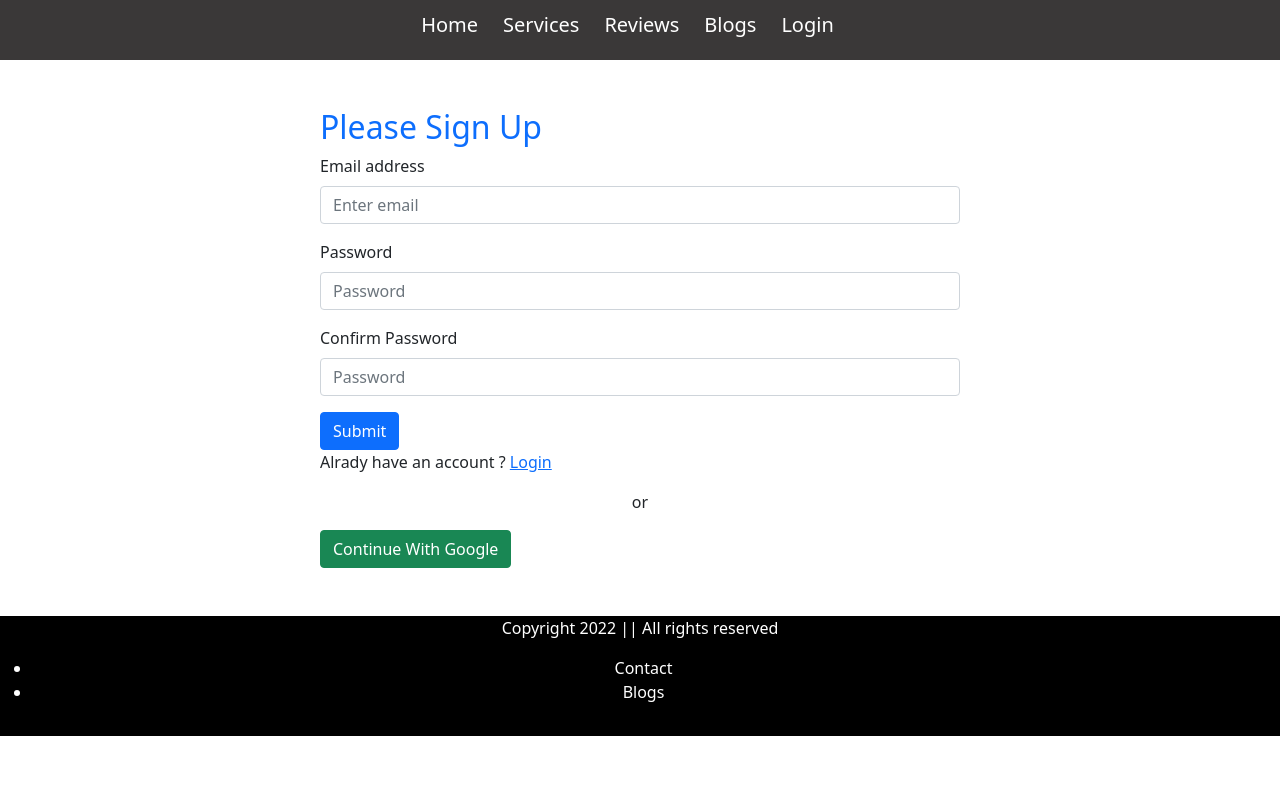
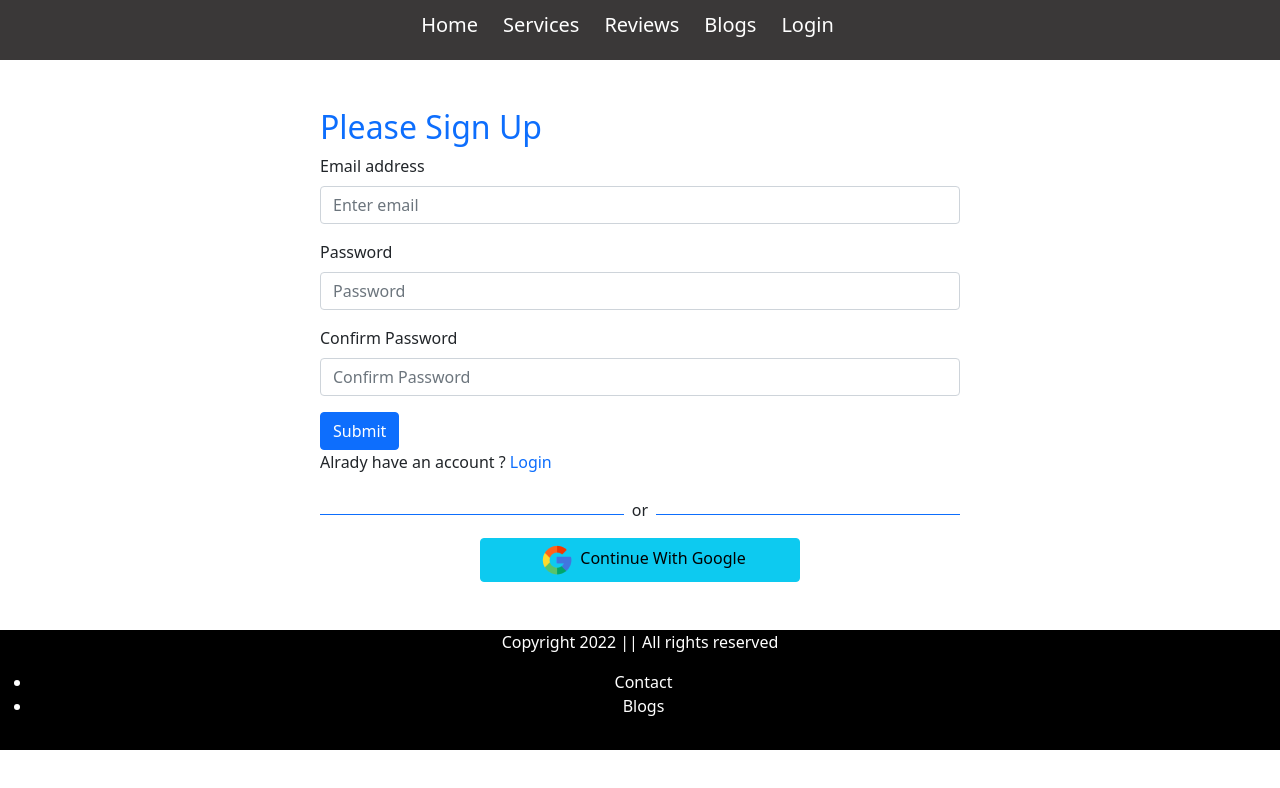
Before and after one commit to shahed5358/wedding-photographer, a React (Create React App) app: page /signup in a window 1280 px wide. Shown: the top 788 px of the page. Built offline with nearby package versions, Linux system fonts and the light colour scheme; no server answers.

Commit message:
login and signup form updated

```diff
--- a/src/App.js
+++ b/src/App.js
@@ -13,6 +13,7 @@ import NotFound from './Components/NotFound/NotFound';
 import Services from './Components/Services/Services';
 import Reviews from './Components/Reviews/Reviews';
 import 'bootstrap/dist/css/bootstrap.min.css';
+import Checkout from './Components/Checkout/Checkout';
 
 function App() {
   return (
@@ -33,6 +34,11 @@ function App() {
             <Blogs></Blogs>
           </RequireAuth>
         }></Route>
+        <Route path="/checkout" element ={
+          <RequireAuth>
+            <Checkout></Checkout>
+          </RequireAuth>
+        }></Route>
         <Route path="/login" element={<Login></Login>}></Route>
         <Route path="/signup" element={<SignUp></SignUp>}></Route>
         <Route path="*" element={<NotFound></NotFound>}></Route>
--- a/src/Components/Blogs/Blogs.js
+++ b/src/Components/Blogs/Blogs.js
@@ -4,12 +4,12 @@ import './Blogs.css';
 const Blogs = () => {
     return (
         <div className="blogs">
-            <h3>Q1 : What is the difference between authentication process and authorization process?</h3>
+            <h5>Q1 : What is the difference between authentication process and authorization process?</h5>
             <p>Authentication : Authentication is the process of determining the users identity via the available credentials, thus verifying the identity. User identity is confirmed. User and user server is verified. Data is available via Token IDs. User can partially change the authentication details as per the requirement. </p>
             <p>Authorization : Authorization, meanwhile, is the process of providing permission to access the system. Here, the user is given permission to access the system / resources after validation. Here it is validated if the user is allowed to access via some defined rules. Data provided via Access token. User cannot modify the Authorization permissions as it is given to a user by the owner/manager of the system, and only has the authority to change it.</p>
-            <h3>Q2 : Why are you using firebase? What other options do you have to implement authentication?</h3>
+            <h5>Q2 : Why are you using firebase? What other options do you have to implement authentication?</h5>
             <p>Answer : The firebase Components provides us app inventor is super useful, its need to update any numbers of app with fresh data. </p>
-            <h3>Q3 : What other services does firebase provide other than authentication?</h3>
+            <h5>Q3 : What other services does firebase provide other than authentication?</h5>
             <p>Answer : Firebase supports authentication using passwords, phone numbers, popular federated identity providers like Google, Facebook and Twitter, and more. Firebase Authentication integrates tightly with other Firebase services, and it leverages industry standards like OAuth 2.0 and OpenID Connect, so it can be easily integrated with your custom backend.</p>
         </div>
     );
--- /dev/null
+++ b/src/Components/Checkout/Checkout.js
@@ -0,0 +1,11 @@
+import React from 'react';
+
+const Checkout = () => {
+    return (
+        <div>
+            <h1>Checkout your booking</h1>
+        </div>
+    );
+};
+
+export default Checkout;
--- a/src/Components/Header/Header.js
+++ b/src/Components/Header/Header.js
@@ -20,7 +20,7 @@ const Header = () => {
                 <Link to="/blogs">Blogs</Link>
                 {
                     user ?
-                    <button className="btn btn-primary" onClick={handleSignOut}>Sign Out</button>
+                    <button className="btn btn-link text-decoration-none text-white" onClick={handleSignOut}>Sign Out</button>
                     :
                     <Link to="/login">Login</Link>
                 }
--- a/src/Components/Login/Login.css
+++ /dev/null
@@ -1,3 +0,0 @@
-a{
-    text-decoration:none;
-}
--- a/src/Components/Login/Login.js
+++ b/src/Components/Login/Login.js
@@ -3,14 +3,13 @@ import { Button, Form } from "react-bootstrap";
 import { useSignInWithEmailAndPassword } from "react-firebase-hooks/auth";
 import { Link, useNavigate } from "react-router-dom";
 import auth from "../../firebase.init";
-import './Login.css';
 
 const Login = () => {
   const [email, setEmail] = useState();
   const [password, setPassword] = useState();
 
   const [signInWithEmailAndPassword, user, loading, error] =
-    useSignInWithEmailAndPassword(auth, { sendEmailVerification: true });
+    useSignInWithEmailAndPassword(auth);
   const navigate = useNavigate();
 
   const handleEmailBlur = (event) => {
@@ -25,14 +24,14 @@ const Login = () => {
     navigate("/home");
   }
 
-  const handleFormSubmit = (event) => {
+  const handleUserSignIn = (event) => {
     event.preventDefault();
     signInWithEmailAndPassword(email, password);
   };
 
   return (
     <div className="w-50 mx-auto mt-5 mb-5 " style={{height:'380px'}}>
-      <Form onSubmit={handleFormSubmit}>
+      <Form onSubmit={handleUserSignIn}>
         <h2 className="text-primary">Please Login</h2>
         <Form.Group className="mb-3" controlId="formBasicEmail">
           <Form.Label>Email address</Form.Label>
@@ -55,14 +54,16 @@ const Login = () => {
             required
           />
         </Form.Group>
-        <p style={{ color: "red" }}>{error?.message}</p>
-        {loading && <p>Loading...</p>}
+        <p className="text-danger">{error?.message}</p>
+        {
+          loading && <p>Loading...</p>
+        }
         <Button variant="primary" type="submit">
           Submit
         </Button>
         <p>
           New to Wedding Photographer ?{" "}
-          <Link className="form-link" to="/signUp">
+          <Link className="text-decoration-none" to="/signUp">
             Create an account
           </Link>
         </p>
--- a/src/Components/Service/Service.js
+++ b/src/Components/Service/Service.js
@@ -1,16 +1,18 @@
-import React from 'react';
-import './Service.css'
+import React from "react";
+import { Link } from "react-router-dom";
+import "./Service.css";
 
-const Service = ({service}) => {
-    const {name, img, price, description} = service;
+const Service = ({ service }) => {
+  const { name, img, price, description } = service;
   return (
     <div className="service">
-            <img src={img} alt=""/>
+      <img src={img} alt="" />
       <h2>{name}</h2>
-            <h4 style={{color:"red"}}>{price}</h4>
+      <h4 style={{ color: "red" }}>{price}</h4>
       <p>{description}</p>
+      <Link to="/checkout">
         <button className="btn btn-primary">Check Out</button>
-
+      </Link>
     </div>
   );
 };
--- a/src/Components/SignUp/SignUp.css
+++ /dev/null
@@ -1,3 +0,0 @@
-a{
-    text-decoration: none;
-}
--- a/src/Components/SignUp/SignUp.js
+++ b/src/Components/SignUp/SignUp.js
@@ -6,6 +6,7 @@ import {
 } from "react-firebase-hooks/auth";
 import auth from "../../firebase.init";
 import { Button, Form } from "react-bootstrap";
+import google from "../../images/google.png";
 
 const SignUp = () => {
   const [email, setEmail] = useState("");
@@ -34,7 +35,7 @@ const SignUp = () => {
     navigate("/home");
   }
 
-  const handleFormSubmit = (event) => {
+  const handleCreateUser = (event) => {
     event.preventDefault();
     if (password !== confirmPassword) {
       setError("Your password did not match");
@@ -50,14 +51,14 @@ const SignUp = () => {
   if (error) {
     return (
       <div>
-        <p style={{ color: "red" }}>Error : {error.message}</p>
+        <p className="text-danger">Error : {error.message}</p>
       </div>
     );
   }
 
   return (
     <div className="w-50 mx-auto mt-5 mb-5 ">
-      <Form onSubmit={handleFormSubmit}>
+      <Form onSubmit={handleCreateUser}>
         <h2 className="text-primary">Please Sign Up</h2>
         <Form.Group className="mb-3" controlId="formBasicEmail">
           <Form.Label>Email address</Form.Label>
@@ -79,31 +80,45 @@ const SignUp = () => {
             required
           />
         </Form.Group>
-        <Form.Group className="mb-3" controlId="formBasicPassword">
+        <Form.Group className="mb-3">
           <Form.Label>Confirm Password</Form.Label>
           <Form.Control
             onBlur={handleConfirmPasswordBlur}
-            type="confirmPassword"
-            placeholder="Password"
+            type="password"
+            placeholder="Confirm Password"
             required
           />
         </Form.Group>
-        <p style={{ color: "red" }}>{error?.message}</p>
+        <p className="text-danger">{error?.message}</p>
         {loading && <p>Loading...</p>}
         <Button variant="primary" type="submit">
           Submit
         </Button>
         <p>
           Alrady have an account ?{" "}
-          <Link className="form-link" to="/login">
+          <Link className="text-decoration-none " to="/login">
             Login
           </Link>
         </p>
-        <p style={{ textAlign: "center" }}>or</p>
-        <button className="btn btn-success"onClick={() => signInWithGoogle()}>
+      </Form>
+      <div className="d-flex align-items-center">
+        <div style={{ height: "1px" }} className="bg-primary w-50">
+          {" "}
+        </div>
+        <p className="mt-2 px-2">or</p>
+        <div style={{ height: "1px" }} className="bg-primary w-50">
+          {" "}
+        </div>
+      </div>
+      <div>
+        <button
+          className="btn btn-info w-50 d-block mx-auto"
+          onClick={() => signInWithGoogle()}
+        >
+          <img className="mx-2" src={google} alt="" />
           Continue With Google
         </button>
-      </Form>
+      </div>
     </div>
   );
 };
```
Also changed, not shown: src/images/google.jpg (deleted), src/images/google.png (added). Lines whose indentation alone changed are shown as unchanged.
